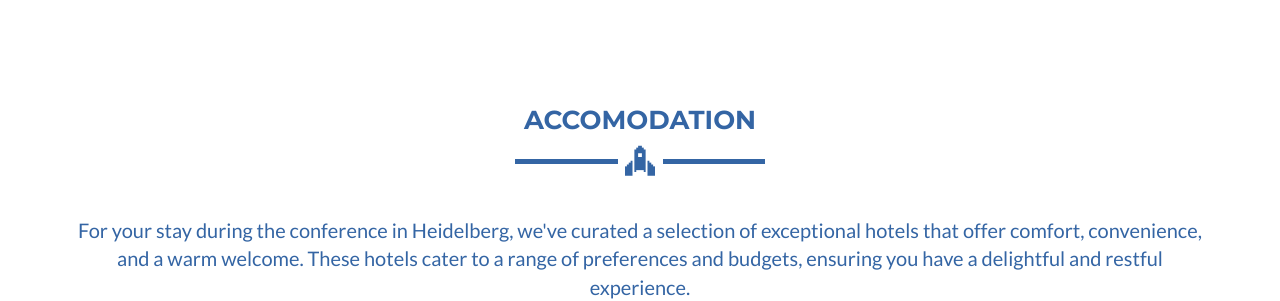
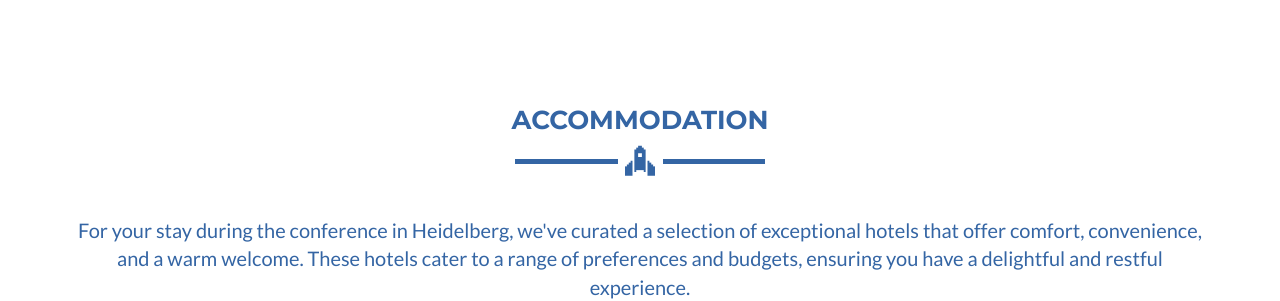
Before and after one commit to ccsc2024/ccsc2024.github.io, a Jekyll site: the page built from venue.html, in a window 1280 px wide and 900 px high, scrolled down 1269 px. Shown: the part 156-457 px from the top of the window. Built offline with Jekyll 4.4.1, drawn with Linux system fonts in a browser that asks for light colours.

Commit message:
Update venue.html

```diff
--- a/venue.html
+++ b/venue.html
@@ -43,7 +43,7 @@ layout: page
   <div class="container">
     <div class="row">
       <div class="col-lg-12 text-center">
-        <h3>Accomodation</h3>
+        <h3>Accommodation</h3>
         <hr class="star-primary">
         <br>
         <p>
```
